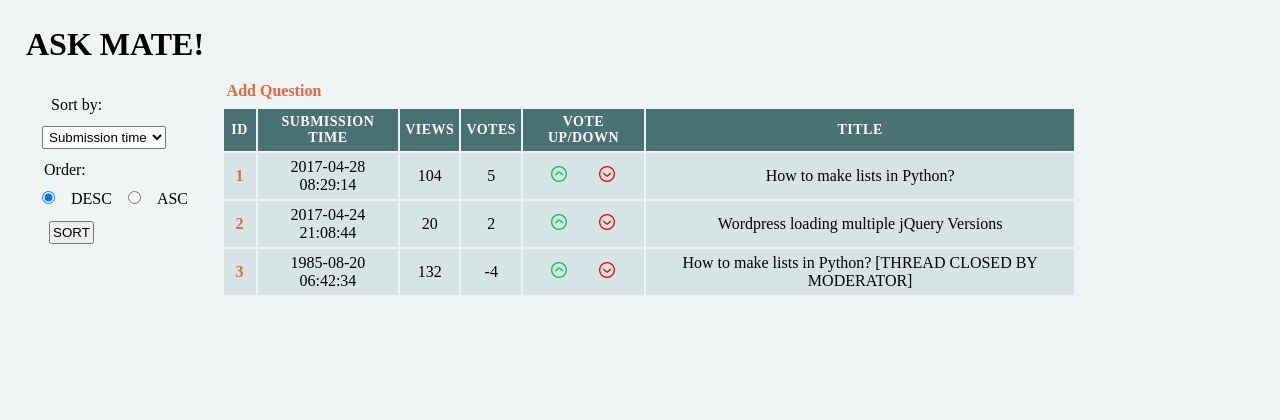
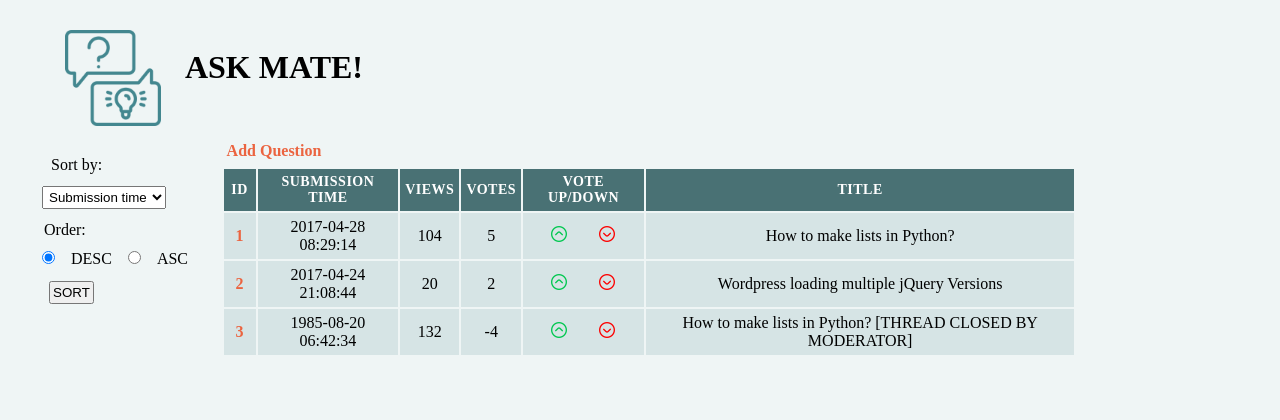
Before and after one commit to dapie346/AskMate, a Flask app: page / in a window 1280 px wide. Shown: the top 420 px of the page. Run offline with Flask 2, Linux system fonts and the light colour scheme.

Commit message:
image logo

```diff
--- a/static/style.css
+++ b/static/style.css
@@ -68,6 +68,22 @@ td,th {
     width:auto;
 }
 
+.img-logo {
+    float: left;
+    max-height:100px;
+    max-width:100px;
+}
+
+.header-text {
+    float: right;
+    padding-top: 25px;
+}
+
+header {
+    width: 25%;
+    margin-left: 40px;
+}
+
 .question {
     border-left: 5px;
     border-left-style: solid;
--- a/templates/home_page.html
+++ b/templates/home_page.html
@@ -4,9 +4,10 @@
 {% endblock %}
 {% block content %}
     <header>
-    <h1>
-        ASK MATE!
-    </h1>
+        <img src="{{ url_for('static', filename='images/askmate-logo.png') }}" class="img-logo">
+        <h1 class="header-text">
+            ASK MATE!
+        </h1>
     </header>
     <div style="width: 100%; overflow: hidden;">
         <div style="width: 15%; float: left;">
```
Also changed, not shown: static/images/askmate-logo.png (added).
